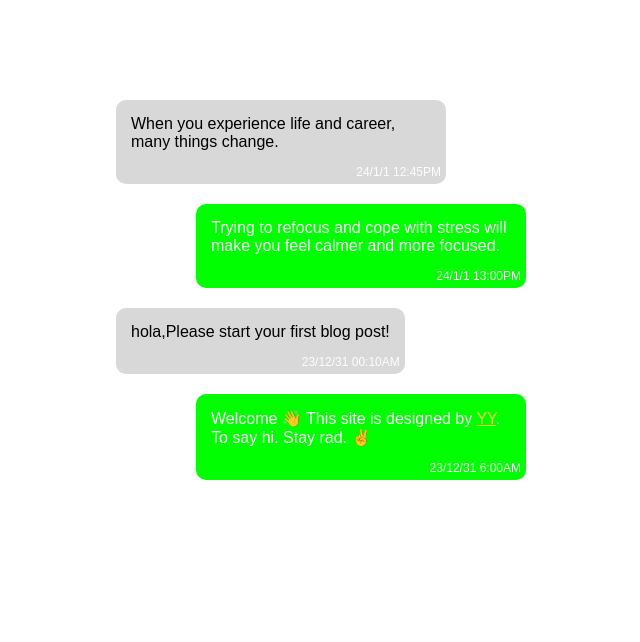
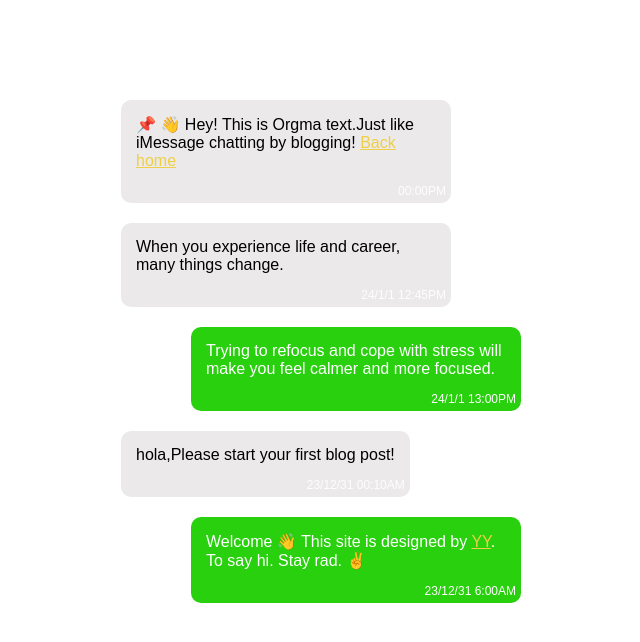
Before and after one commit to scribblebear/scribblebear.github.io, a Jekyll site: the page built from orgma.html, in a window 1280 px wide. Shown: the top 642 px of the page, without its empty margins (319-959 px from the left). Built offline with Jekyll 4.4.1, drawn with Linux system fonts in a browser that asks for light colours.

Commit message:
09102343pm

```diff
--- a/orgma.html
+++ b/orgma.html
@@ -10,13 +10,14 @@ permalink: message
 <style>
   body {
     background-color: #fff;
-    font-family: 'Arial Rounded MT Bold', 'Helvetica Rounded', Arial, sans-serif;
+    font-family: 'Helvetica Rounded', Arial, sans-serif;
+
   }
   .chat {
-    max-width: 410px;
+    max-width: 400px;
 		padding: 0 20px;
-		width: 100%;
-		margin:10vh auto 6vh auto;
+		width: auto;
+		margin:10vh auto auto auto;
     border-radius: 10px;
     flex-direction: column; /* 消息垂直排列 */
   }
@@ -32,7 +33,7 @@ permalink: message
 		gap: 4px;
   }
   .message-left {
-    background-color: #d8d8d8;
+    background-color: #ebe9e9;
     float: left;
     align-self: flex-start;
     margin-left: 0;
@@ -40,7 +41,7 @@ permalink: message
 		/* 左边顶变平宽 border-top-left-radius: 0;*/
   }
   .message-right {
-    background-color: #00FF00;
+    background-color: #28d00e;
     color: white;
     float: right;
     align-self: flex-end;
@@ -64,6 +65,17 @@ permalink: message
 
 </style>
 </head>
+<body>
+  <div class="chat">
+    <div class="message message-left">
+      <div class="message-content">
+        📌 👋 Hey! This is Orgma text.Just like iMessage chatting by blogging!
+        <a href='/' style="color: #eecf46;">Back home</a>
+      </div>
+      <div class="message-date">00:00PM</div>
+    </div>
+  </div>
+</body>
 <body>
 <div class="chat">
   <div class="message message-left">
```
Also changed, not shown: Gemfile.lock.
